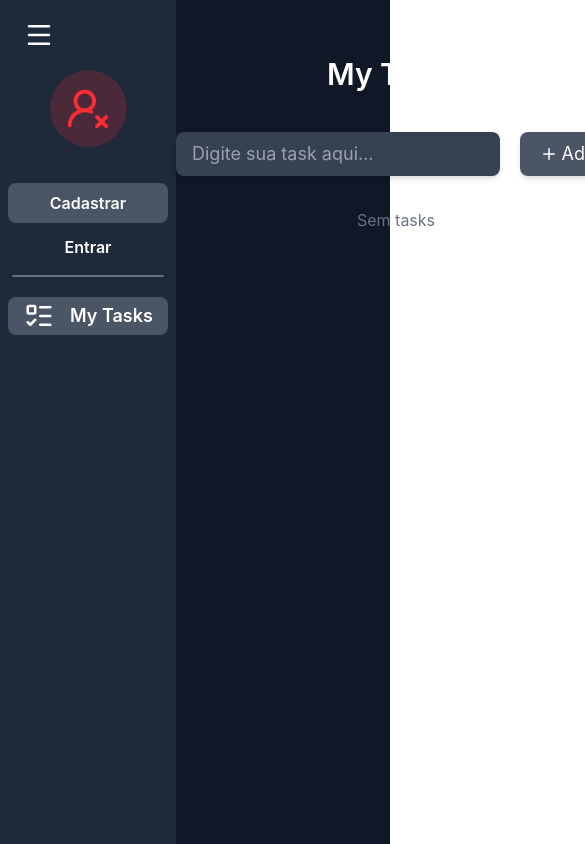
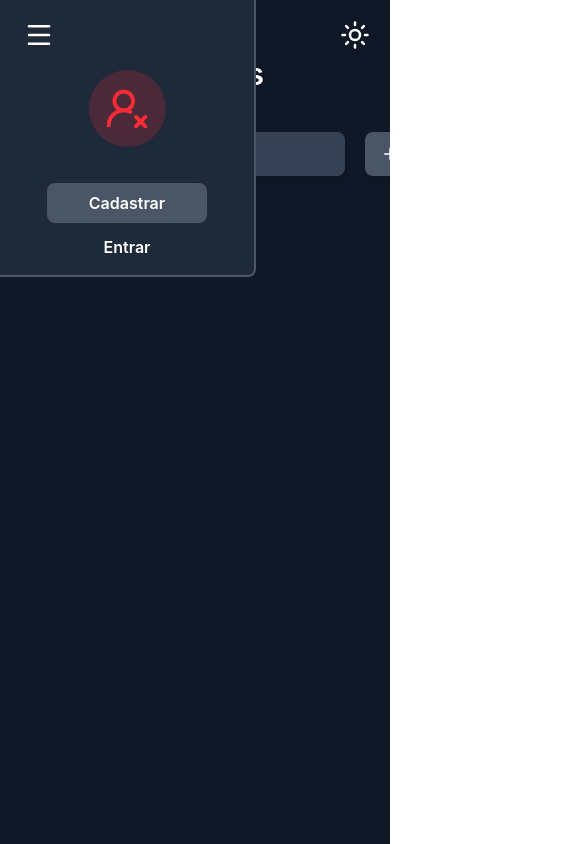
Before and after one commit to renatomart15/to-do-list, a React (Vite) app in the folder frontend/: page / in a window 390 px wide. Shown: the top 844 px of the page, 585 px wide, since content can reach past the window. Built offline with nearby package versions, Linux system fonts and the light colour scheme.

Commit message:
feat: implementei a responsividade ao projeto

```diff
--- a/frontend/src/App.tsx
+++ b/frontend/src/App.tsx
@@ -9,7 +9,7 @@ function App() {
     useTasks();
 
   return (
-    <main className="bg-[#f3f4f6] dark:bg-[#101828] min-h-screen flex transition-colors duration-300">
+    <main className="overflow-hidden bg-[#f3f4f6] dark:bg-[#101828] min-h-screen flex transition-colors duration-300">
       <Sidebar />
       <div className="flex-1">
         <Header />
--- a/frontend/src/components/Modal.tsx
+++ b/frontend/src/components/Modal.tsx
@@ -9,18 +9,18 @@ const Modal = ({ isOpen, onConfirm, onCancel, message }: ModalProps) => {
   if (!isOpen) return null;
   return (
     <div className="fixed inset-0 bg-black/50 flex items-center justify-center">
-      <div className="bg-white dark:bg-[#1e2939] dark:text-white  p-6 rounded-lg text-lg font-semibold select-none">
-        <p className="pb-10">{message}</p>
+      <div className="bg-white dark:bg-[#1e2939] dark:text-white p-4 md:p-6 rounded-lg text-lg font-semibold select-none max-w-[88vw] md:max-w-none">
+        <p className="max-w-[90%] md:max-w-none pb-10">{message}</p>
         <div className="flex justify-between">
           <button
             onClick={onCancel}
-            className="py-2 px-5 rounded-lg border cursor-pointer active:scale-98 transition duration-300"
+            className="py-1 md:py-2 px-4 md:px-5 rounded-lg border-2 dark:border-white cursor-pointer active:scale-98 transition duration-300"
           >
             Cancelar
           </button>
           <button
             onClick={onConfirm}
-            className="py-2 px-5 rounded-lg bg-red-500 text-white cursor-pointer active:scale-98 transition duration-300"
+            className="py-1 md:py-2 px-4 md:px-5 rounded-lg bg-red-500 text-white cursor-pointer active:scale-98 transition duration-300"
           >
             Confirmar
           </button>
--- a/frontend/src/components/Sidebar.tsx
+++ b/frontend/src/components/Sidebar.tsx
@@ -22,7 +22,7 @@ const Sidebar = () => {
     <motion.aside
       animate={{ width: isOpen ? 256 : 80 }}
       transition={{ duration: 0.1 }}
-      className="text-black bg-white dark:bg-[#1e2939] dark:text-white  flex flex-col px-2 select-none"
+      className="fixed md:static md:border-none text-black bg-white dark:bg-[#1e2939] dark:text-white  flex flex-col px-2 select-none rounded-br-lg pb-5 md:pb-0 border-r-2 border-b-2 border-[#4a5565]"
     >
       <Menu
         size={30}
@@ -98,8 +98,8 @@ const Sidebar = () => {
           </motion.div>
         )}
       </motion.div>
-      <div className=" mt-5 mb-5 mx-1 h-0.5 bg-[#6a7282] dark:bg-[#647282] rounded-4xl"></div>
-      <div className="bg-[#f4f5f6] dark:bg-[#4a5565] dark:text-white rounded-lg flex items-center text-lg font-semibold cursor-pointer">
+      <div className="hidden md:block mt-5 mb-5 mx-1 h-0.5 bg-[#6a7282] dark:bg-[#647282] rounded-4xl"></div>
+      <div className="hidden bg-[#f4f5f6] dark:bg-[#4a5565] dark:text-white rounded-lg md:flex items-center text-lg font-semibold cursor-pointer">
         <ListTodo
           size={30}
           className="cursor-pointer mx-4 my-1 text-black dark:text-white"
--- a/frontend/src/components/TaskInput.tsx
+++ b/frontend/src/components/TaskInput.tsx
@@ -13,7 +13,7 @@ const TaskInput = ({ createTask }: TaskInputProps) => {
     setTitle("");
   };
   return (
-    <div className="flex gap-5 mx-auto mb-8 mt-10 w-110">
+    <div className="flex gap-5 mx-auto mb-8 mt-10 w-85 md:w-110">
       <input
         type="text"
         placeholder="Digite sua task aqui..."
@@ -22,7 +22,7 @@ const TaskInput = ({ createTask }: TaskInputProps) => {
         className="bg-white py-2 px-4 rounded-lg shadow-md flex-1 focus:outline-none placeholder:text-lg text-lg dark:text-white dark:bg-[#364153]"
       />
       <button
-        className="flex gap-1 text-lg items-center text-white bg-black py-1 px-5 rounded-lg shadow-md active:scale-98 transition duration-300 cursor-pointer dark:bg-[#4a5565]"
+        className="flex gap-1 text-lg items-center text-white bg-black py-1 px-4 md:px-5 rounded-lg shadow-md active:scale-98 transition duration-300 cursor-pointer dark:bg-[#4a5565]"
         type="submit"
         onClick={() => handleSubmit()}
       >
--- a/frontend/src/components/TaskItem.tsx
+++ b/frontend/src/components/TaskItem.tsx
@@ -21,7 +21,7 @@ const TaskItem = ({
   const [editedTitle, setEditedTitle] = useState(task.title);
   return (
     <>
-      <li className="flex justify-between bg-white py-4 px-6 rounded-lg shadow-sm items-center w-110 text-black dark:text-white dark:bg-[#1e2939]">
+      <li className="flex justify-between bg-white py-3 px-4 md:py-4 md:px-6 rounded-lg shadow-sm items-center w-85 md:w-110 text-black dark:text-white dark:bg-[#1e2939]">
         <div className="flex">
           <input
             type="checkbox"
@@ -48,7 +48,7 @@ const TaskItem = ({
                 onBlur={() => setIsEditing(false)}
               />
             ) : (
-              <p className="wrap-break-word max-w-73">{task.title}</p>
+              <p className="wrap-break-word md:max-w-73">{task.title}</p>
             )}
           </div>
         </div>
--- a/frontend/src/components/TaskList.tsx
+++ b/frontend/src/components/TaskList.tsx
@@ -26,8 +26,8 @@ const TaskList = ({
     <div className="flex flex-col items-center gap-4 my-6 text-gray-600 dark:text-gray-500">
       {tasks.length > 0 ? (
         <>
-          <div className="flex justify-between w-108 text-base">
-            <div className="flex gap-1 items-center select-none">
+          <div className="flex justify-between w-83 md:w-110 text-base">
+            <div className="flex gap-2 md:gap-1 items-center select-none">
               <span
                 onClick={() => setFilter("all")}
                 className={`cursor-pointer ${filter === "all" ? "text-black font-semibold dark:text-white" : ""}`}
```
